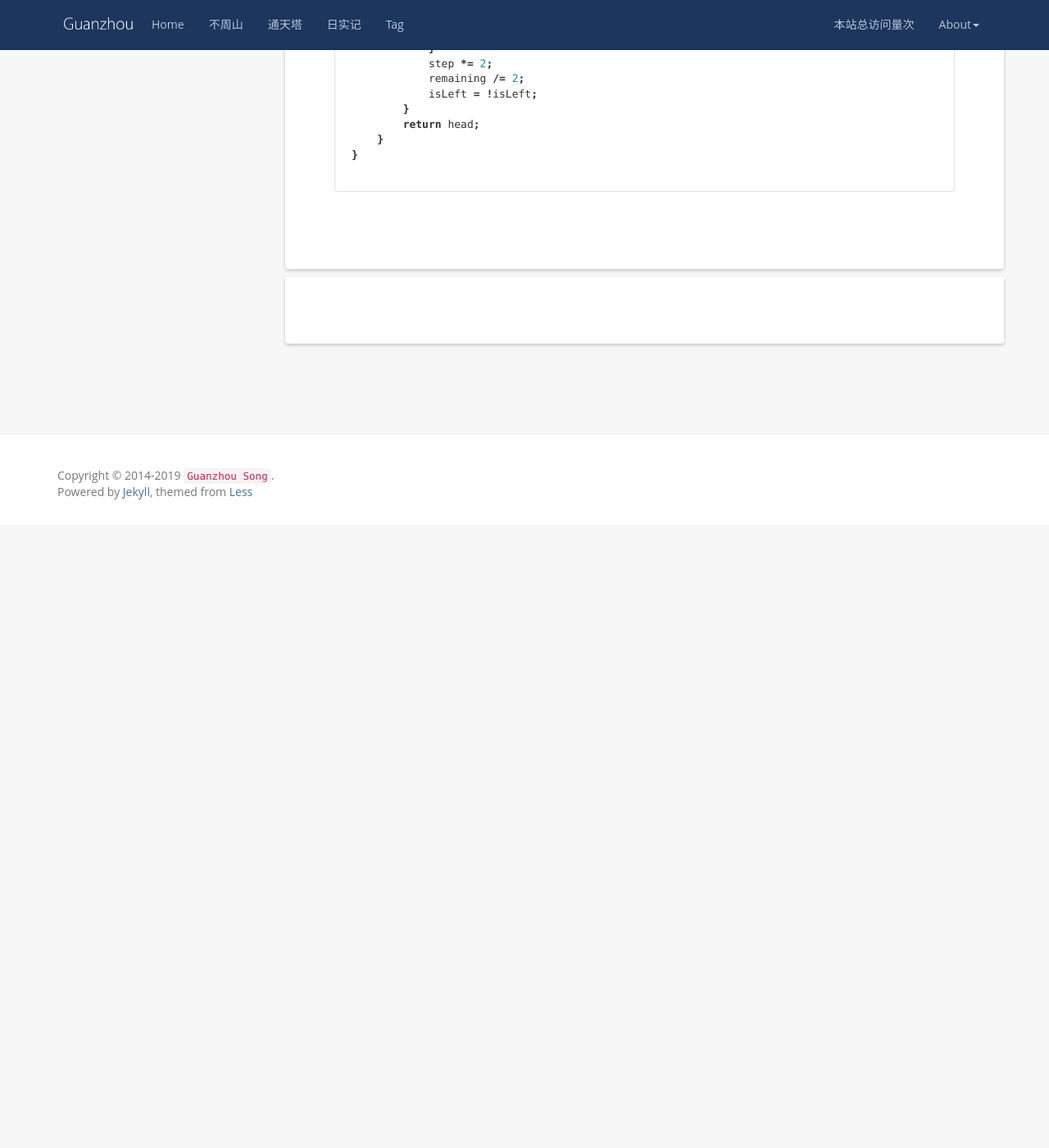
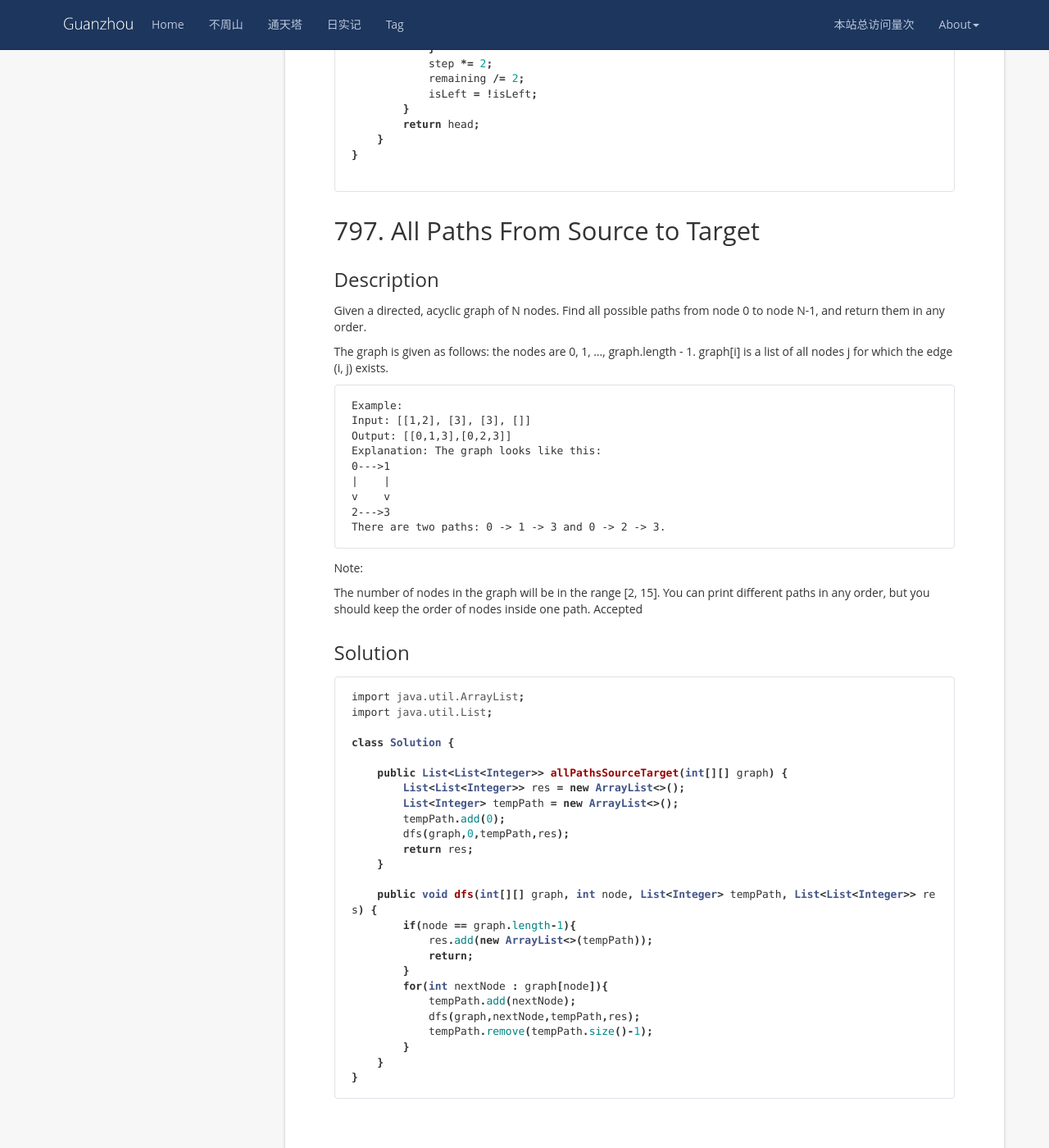
Before and after one commit to wangsimin04/GuanzhouSong.github.io, a Jekyll site: the page built from _posts/2019-11-01-LeetCode.md, in a window 1280 px wide and 1400 px high, scrolled down 47152 px. Shown: the whole window at 82% size. Built offline with Jekyll 4.4.1, drawn with Linux system fonts in a browser that asks for light colours; nearby versions of some CDN libraries; comment, search, counter and statistics services are not loaded; before the commit the page ends 47792 px from its top, so only the background shows below that.

Commit message:
Update 2019-11-01-LeetCode.md

````diff
--- a/_posts/2019-11-01-LeetCode.md
+++ b/_posts/2019-11-01-LeetCode.md
@@ -2305,3 +2305,54 @@ class Solution {
 }
 
 ```
+
+## 797. All Paths From Source to Target
+### Description
+Given a directed, acyclic graph of N nodes.  Find all possible paths from node 0 to node N-1, and return them in any order.
+
+The graph is given as follows:  the nodes are 0, 1, ..., graph.length - 1.  graph[i] is a list of all nodes j for which the edge (i, j) exists.
+```
+Example:
+Input: [[1,2], [3], [3], []]
+Output: [[0,1,3],[0,2,3]]
+Explanation: The graph looks like this:
+0--->1
+|    |
+v    v
+2--->3
+There are two paths: 0 -> 1 -> 3 and 0 -> 2 -> 3.
+```
+Note:
+
+The number of nodes in the graph will be in the range [2, 15].
+You can print different paths in any order, but you should keep the order of nodes inside one path.
+Accepted
+
+### Solution
+```java
+import java.util.ArrayList;
+import java.util.List;
+
+class Solution {
+
+    public List<List<Integer>> allPathsSourceTarget(int[][] graph) {
+        List<List<Integer>> res = new ArrayList<>();
+        List<Integer> tempPath = new ArrayList<>();
+        tempPath.add(0);
+        dfs(graph,0,tempPath,res);
+        return res;
+    }
+
+    public void dfs(int[][] graph, int node, List<Integer> tempPath, List<List<Integer>> res) {
+        if(node == graph.length-1){
+            res.add(new ArrayList<>(tempPath));
+            return;
+        }
+        for(int nextNode : graph[node]){
+            tempPath.add(nextNode);
+            dfs(graph,nextNode,tempPath,res);
+            tempPath.remove(tempPath.size()-1);
+        }
+    }
+}
+```
````
